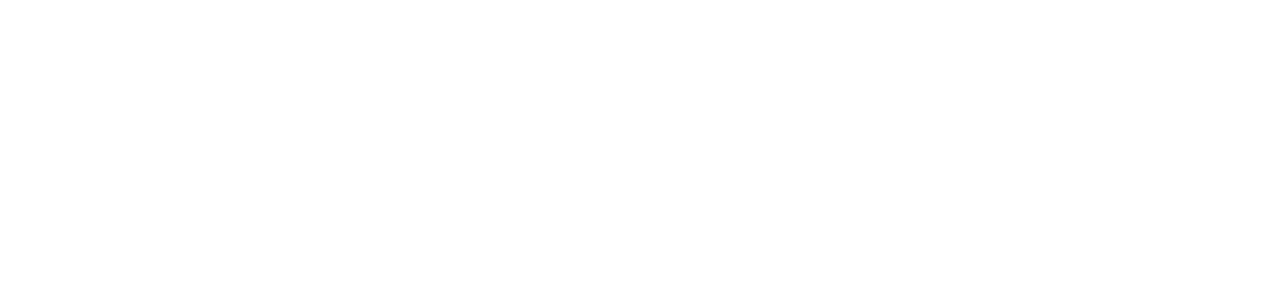
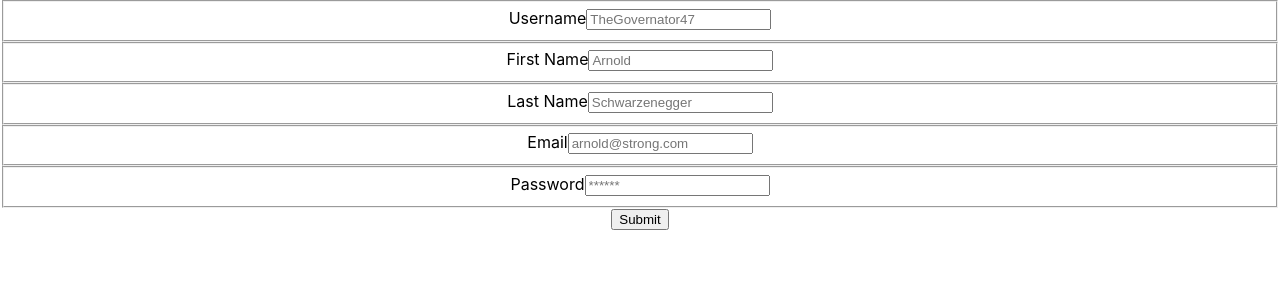
Before and after one commit to Weight-Lifting-Journal-Tattoine/FrontEnd, a React (Create React App) app in the folder weightlifting_journal/: page /register in a window 1280 px wide. Shown: the top 300 px of the page. Built offline with nearby package versions, Linux system fonts and the light colour scheme.

Commit message:
private route component and register form functionality is complete

```diff
--- a/weightlifting_journal/src/App.js
+++ b/weightlifting_journal/src/App.js
@@ -2,6 +2,7 @@
 import "./interceptor";
 import { Route } from "react-router-dom";
 import Login from "./components/auth/Login";
+import Register from "./components/auth/Register";
 import { UserContext } from "./contexts/UserContext";
 import Dashboard from "./components/journals/Dashboard";
 import "./App.css";
@@ -16,6 +17,11 @@
           exact
           render={props => <Login {...props} setUser={setUser} />}
         />
+        <Route
+          path="/register"
+          exact
+          render={props => <Register {...props} setUser={setUser} />}
+        />
         <Route path="/dashboard" component={Dashboard} />
       </div>
     </UserContext.Provider>
--- a/weightlifting_journal/src/components/auth/Register.js
+++ b/weightlifting_journal/src/components/auth/Register.js
@@ -0,0 +1,82 @@
+import React from "react";
+import { Form, Field, withFormik } from "formik";
+import Axios from "axios";
+import * as Yup from "yup";
+
+const RegisterForm = ({ errors, touched, setUser }) => {
+  return (
+    <Form>
+      <fieldset>
+        <label>Username</label>
+        {touched.username && errors.username && (
+          <p className="error">{errors.username}</p>
+        )}
+        <Field type="text" name="username" placeholder="TheGovernator47" />
+      </fieldset>
+      <fieldset>
+        <label>First Name</label>
+        {touched.firstName && errors.firstName && (
+          <p className="error">{errors.firstName}</p>
+        )}
+        <Field type="text" name="firstName" placeholder="Arnold" />
+      </fieldset>
+      <fieldset>
+        <label>Last Name</label>
+        {touched.lastName && errors.lastName && (
+          <p className="error">{errors.lastName}</p>
+        )}
+        <Field type="text" name="lastName" placeholder="Schwarzenegger" />
+      </fieldset>
+      <fieldset>
+        <label>Email</label>
+        {touched.email && errors.email && (
+          <p className="error">{errors.email}</p>
+        )}
+        <Field type="text" name="email" placeholder="arnold@strong.com" />
+      </fieldset>
+      <fieldset>
+        <label>Password</label>
+        {touched.password && errors.password && (
+          <p className="error">{errors.password}</p>
+        )}
+        <Field type="text" name="password" placeholder="******" />
+      </fieldset>
+      <button type="submit">Submit</button>
+    </Form>
+  );
+};
+
+const Register = withFormik({
+  // ES6 method definition shorthand
+  mapPropsToValues({ username, password, firstName, lastName, email }) {
+    return {
+      username: username || "",
+      password: password || "",
+      firstName: firstName || "",
+      lastName: lastName || "",
+      email: email || ""
+    };
+  },
+
+  /*
+   * Old JS for the above would be:
+   * mapPropsToValues: function () {...},
+   */
+
+  validationSchema: Yup.object().shape({
+    username: Yup.string().required("Username is required."),
+    password: Yup.string().required("Password is required.")
+  }),
+
+  handleSubmit(values, { props }) {
+    Axios.post("auth/register", values).then(res => {
+      if (res.data.token) {
+        props.history.push("/dashboard");
+        props.setUser(res.data.user);
+      }
+      console.log(res);
+    });
+  }
+})(RegisterForm);
+
+export default Register;
```
Also changed, not shown: weightlifting_journal/src/components/PrivateRoute.js (added, +17 -0 lines).
